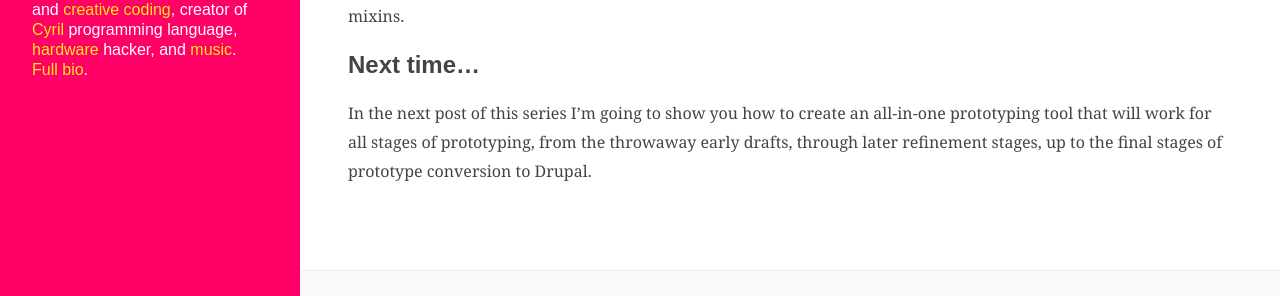
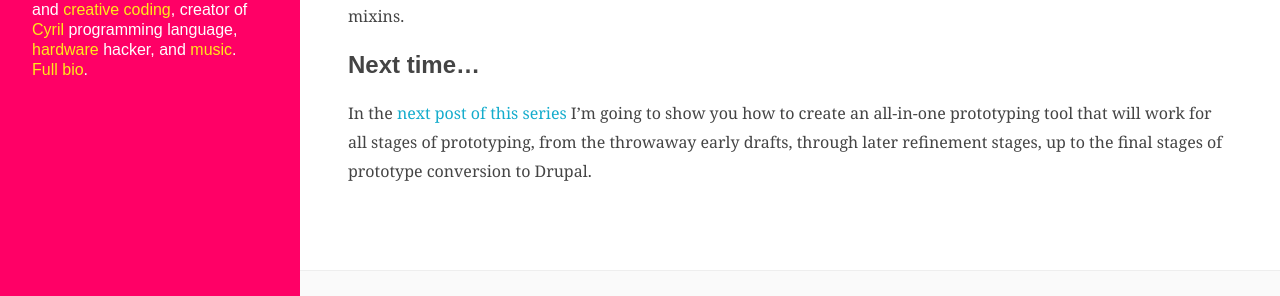
Before and after one commit to darrenmothersele/darrenmothersele.github.io, a Jekyll site: the page built from _posts/2014-02-06-from-prototype-to-drupal-theme.md, in a window 1280 px wide and 900 px high, scrolled down 1705 px. Shown: the part 284-580 px from the top of the window. Built offline with Jekyll 4.4.1, drawn with Linux system fonts in a browser that asks for light colours; Markdown is read by kramdown in place of the engine named in the settings; some of the changed lines change nothing that is shown.

Commit message:
add link to part 1

```diff
--- a/_posts/2014-02-06-from-prototype-to-drupal-theme.md
+++ b/_posts/2014-02-06-from-prototype-to-drupal-theme.md
@@ -115,7 +115,8 @@ so that I can make use of Zurb Foundation mixins.
 
 ##Next time...
 
-In the next post of this series I'm going to show you how to create an all-in-one
+In the [next post of this series](/blog/2014/02/07/from-prototype-to-drupal-theme-2/)
+I'm going to show you how to create an all-in-one
 prototyping tool that will work for all stages of prototyping, from
 the throwaway early drafts, through later refinement stages, up to the
 final stages of prototype conversion to Drupal.
```
